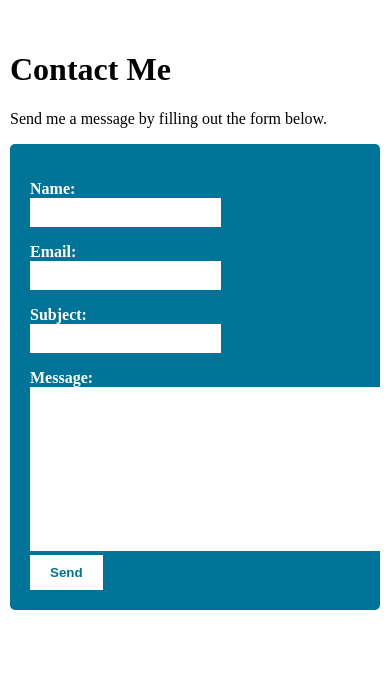
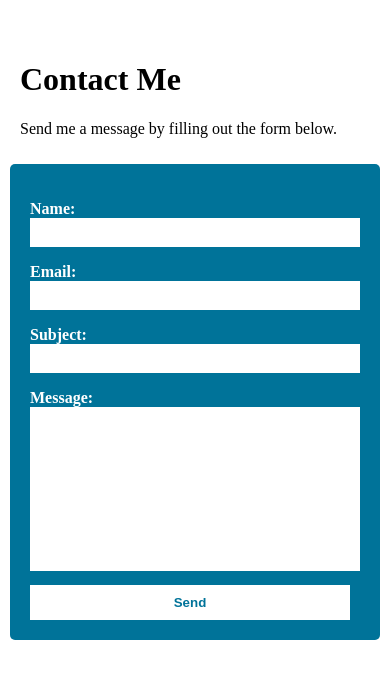
Before and after one commit to SteinW1/Portfolio-Website, a Django app: page /contact/ in a window 390 px wide. Shown: the part 46-725 px from the top of the page. Run offline with Django 3.2, Linux system fonts and the light colour scheme; some libraries are stand-ins or nearby versions.

Commit message:
improved responsive css and added favicon

```diff
--- a/portfoliowebsite/contact/forms.py
+++ b/portfoliowebsite/contact/forms.py
@@ -5,26 +5,26 @@ class ContactForm(forms.Form):
         required=True,
         label='Name:',
         widget=forms.TextInput(
-            attrs={'class':'form-textfield'}
+            attrs={'class':'contact-form-textfield'}
         ))
 
     from_email = forms.EmailField(
         required=True,
         label='Email:',
         widget=forms.TextInput(
-            attrs={'class':'form-textfield'})
+            attrs={'class':'contact-form-textfield'})
         )
 
     subject = forms.CharField(
         required=True,
         label='Subject:',
         widget=forms.TextInput(
-            attrs={'class':'form-textfield'})
+            attrs={'class':'contact-form-textfield'})
         )
 
     contact_message = forms.CharField(
         required=True,
         label='Message:',
         widget=forms.Textarea(
-            attrs={'class':'form-textfield'})
+            attrs={'class':'contact-form-textfield'})
         )
--- /dev/null
+++ b/portfoliowebsite/contact/static/contact/contact.css
@@ -0,0 +1,62 @@
+.contact-header-container {
+    padding: 10px;
+}
+
+.form-input-container {
+    padding: 20px;
+    background-color: var(--primaryColor);
+    border-radius: 5px;
+}
+
+.form-object {
+}
+
+.contact-form-textfield {
+    padding: 5px;
+    border:2px solid var(--white);
+    outline: none;
+    resize: none;
+}
+
+.contact-form-textfield:focus {
+    border:2px solid var(--secondaryColor);
+}
+
+.contact-form-input-label {
+    color: var(--white);
+    font-weight: bold;
+    margin-bottom: 0;
+}
+
+.contact-form-action-buttons {
+    padding: 10px 10px 0px 0px;
+}
+
+.contact-form-submit-button {
+}
+
+.contact-form-alert_message {
+    width: auto;
+    margin: 0;
+    padding: 15px;
+    font-weight: bold;
+}
+
+.success {
+    background-color: var(--successBG);
+    color: var(--successText);
+}
+
+.error {
+    background-color: var(--errorBG);
+    color: var(--errorText);
+}
+
+@media screen and (max-width: 600px) {
+    .contact-form-textfield {
+        width: 100%;
+    }
+    .contact-form-submit-button {
+        width: 100%;
+    }
+}
--- a/portfoliowebsite/contact/templates/contact/contact.html
+++ b/portfoliowebsite/contact/templates/contact/contact.html
@@ -1,42 +1,48 @@
 {% extends "portfolio/base.html" %}
 {% block content %}
 {% load static %}
-    <script src='https://www.google.com/recaptcha/api.js?render={{recaptcha_site_key}}'></script>
+    <link rel="stylesheet" type="text/css" href="{% static 'contact/contact.css' %}">
+    <script src="https://www.google.com/recaptcha/api.js?render={{recaptcha_site_key}}"></script>
     <script src="{% static 'contact/contact.js' %}"></script>
     <script>recaptchatoken('{{ recaptcha_site_key }}')</script>
+
     {% if messages %}
-        <ul class="alert_message {{ message.tags }}">
+        <ul class="contact-form-alert_message {{ message.tags }}">
             {% for message in messages %}
                 {% if message.tags == 'success' %}
-                    <script>alertMessage('{{ message }}');</script>
-                {% elif message.tags == 'error' %}
+                    <script>alertMessage("{{ message }}");</script>
+                {% elif message.tags == "error" %}
                     <p {% if message.tags %} class="{{ message.tags }}"{% endif %}>{{ message|striptags }}</p>
                 {% endif %}
             {% endfor %}
         </ul>
     {% endif %}
     <div class="content">
-        <h1>Contact Me</h1>
-        <p>Send me a message by filling out the form below.</p>
-        <div class='form-container'>
+        <div class="contact-header-container">
+            <h1>Contact Me</h1>
+            <p>Send me a message by filling out the form below.</p>
+        </div>
+        <div class="form-container">
             <form method="post">
                 {% csrf_token %}
 
                 <!-- reCAPTCHA input -->
 				<input type="hidden" id="g-recaptcha-response" name="g-recaptcha-response">
 
-                <div class='form-input-container'>
+                <div class="form-input-container">
                     {% for i in form %}
-                        <div class='form-input-group form-object'>
-                            <p class='form-input-label'>{{ i.label }}</p>
+                        <div class="form-input-group form-object">
+                            <p class="contact-form-input-label">{{ i.label }}</p>
                             {{ i }}
                         </div>
                     {% endfor %}
-                    <div class="form-action-buttons">
-                        <button type="submit">Send</button>
+                    <div class="contact-form-action-buttons">
+                        <button type="submit" class="contact-form-submit-button">Send</button>
                     </div>
                 </div>
             </form>
         </div>
     </div>
 {% endblock content %}
+
+<a target="_blank" href="https://icons8.com/icon/103258/jellyfish">Jellyfish</a> icon by <a target="_blank" href="https://icons8.com">Icons8</a>
--- a/portfoliowebsite/portfolio/static/portfolio/main.css
+++ b/portfoliowebsite/portfolio/static/portfolio/main.css
@@ -150,46 +150,3 @@ button.hover {
     padding: 0px 50px;
     margin: 20px 200px;
 }
-
-.form-input-container {
-    padding: 20px;
-    background-color: var(--primaryColor);
-    border-radius: 5px;
-}
-
-.form-object {
-}
-
-.form-textfield {
-    padding: 5px;
-    border:2px solid var(--white);
-    outline: none;
-    resize: none;
-}
-
-.form-textfield:focus {
-    border:2px solid var(--secondaryColor);
-}
-
-.form-input-label {
-    color: var(--white);
-    font-weight: bold;
-    margin-bottom: 0;
-}
-
-.alert_message {
-    width: auto;
-    margin: 0;
-    padding: 15px;
-    font-weight: bold;
-}
-
-.success {
-    background-color: var(--successBG);
-    color: var(--successText);
-}
-
-.error {
-    background-color: var(--errorBG);
-    color: var(--errorText);
-}
--- a/portfoliowebsite/portfolio/templates/portfolio/base.html
+++ b/portfoliowebsite/portfolio/templates/portfolio/base.html
@@ -5,8 +5,9 @@
         <meta charset="utf-8">
         <meta name="viewport" content="width=device-width, initial-scale=1.0, shrink-to-fit=no">
         <link rel="stylesheet" type="text/css" href="{% static 'portfolio/main.css' %}">
+        <link rel="icon"href="{% static 'portfolio/favicon.ico' %}">
 
-        <script src='https://www.google.com/recaptcha/api.js?render={{recaptcha_site_key}}'></script>
+        <script src="https://www.google.com/recaptcha/api.js?render={{recaptcha_site_key}}"></script>
         <script src="{% static 'portfolio/main.js' %}"></script>
 
         {% if title %}
--- a/portfoliowebsite/portfolio/templates/portfolio/home.html
+++ b/portfoliowebsite/portfolio/templates/portfolio/home.html
@@ -1,6 +1,6 @@
 {% extends "portfolio/base.html" %}
 {% block content %}
     <div class="content">
-        <h1>Homepage</h1>
+        <h1>William Stein</h1>
     </div>
 {% endblock content %}
--- a/portfoliowebsite/portfolio/templates/portfolio/resume.html
+++ b/portfoliowebsite/portfolio/templates/portfolio/resume.html
@@ -1,6 +1,10 @@
 {% extends "portfolio/base.html" %}
 {% block content %}
     <div class="content">
-        <h1>Resume Page</h1>
+        <h1>Resume</h1>
+        <p>This is my resume.</p>
+        <p>...</p>
+        <p>...</p>
+        <p>...</p>
     </div>
 {% endblock content %}
```
Also changed, not shown: portfoliowebsite/portfolio/static/portfolio/favicon.ico (added).
